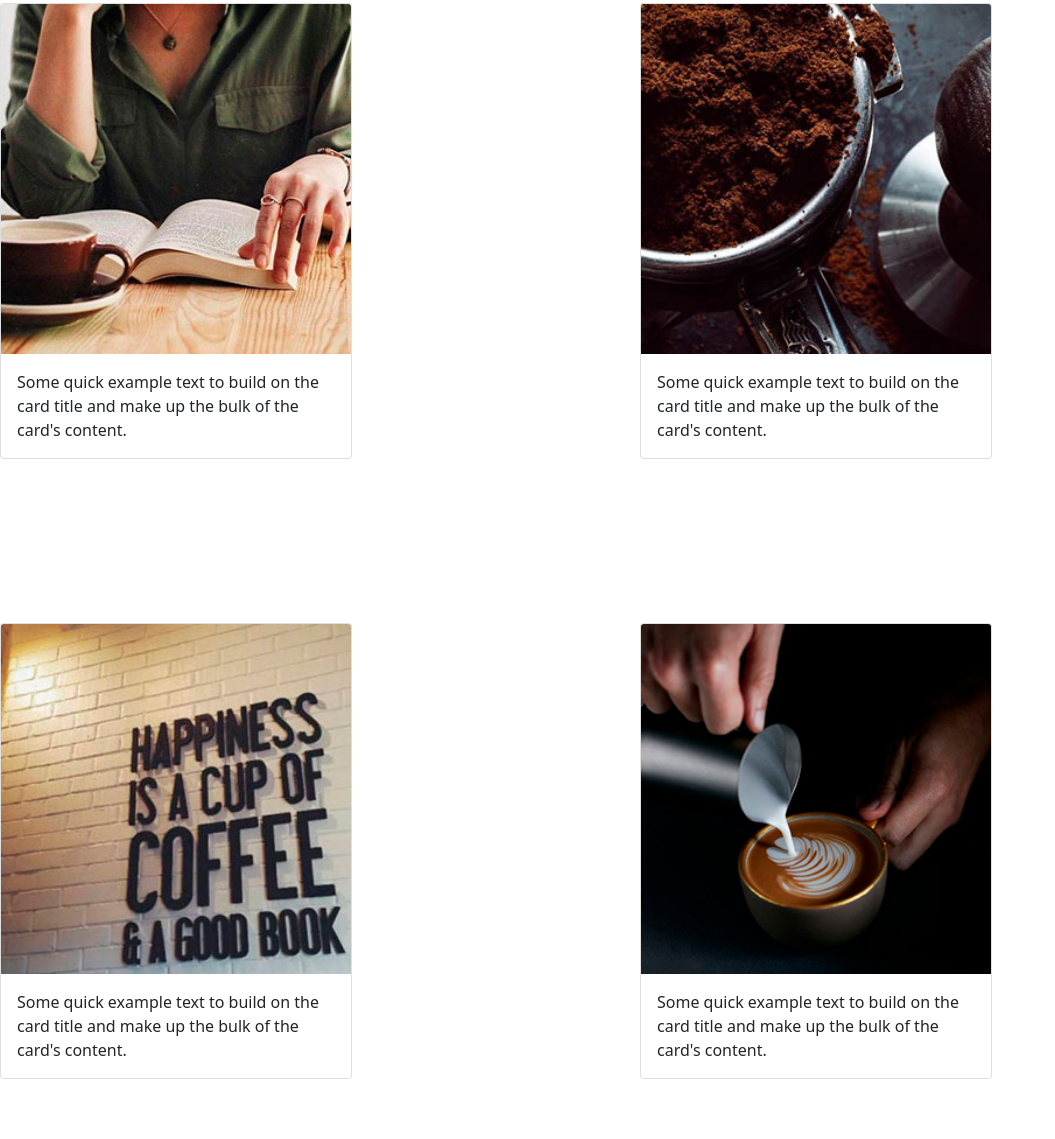
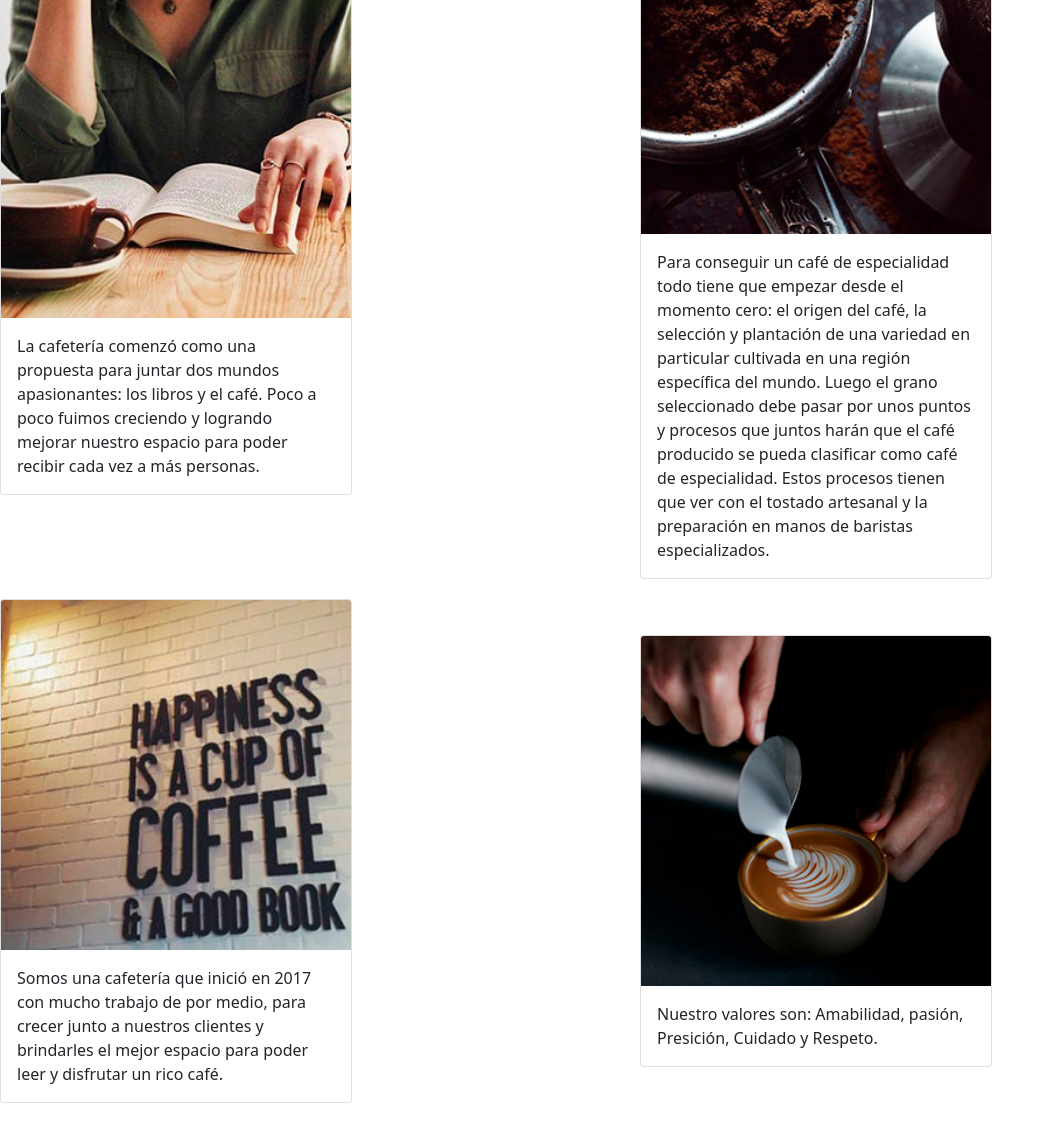
Before and after one commit to francovarela98/Metamofosis, a website: page pages/nosotros.html in a window 1280 px wide. Shown: the part 229-1368 px from the top of the page, without its empty margins (0-1055 px from the left). Drawn offline with nearby package versions, Linux system fonts and the light colour scheme.

Commit message:
nuevaRama

```diff
--- a/SCSS/_nosotros.scss
+++ b/SCSS/_nosotros.scss
@@ -2,10 +2,11 @@
 .grillaNos{
     display:grid;
     grid-template-columns: 50% 50%;
-    grid-template-rows: 600px 600px;
+    grid-template-rows: 700px 600px;
     row-gap: 20px;
     justify-content: center;
     align-items: center;
+    justify-items: center;
 
 
     h1{
--- a/pages/nosotros.html
+++ b/pages/nosotros.html
@@ -6,7 +6,7 @@
     <meta name="viewport" content="width=device-width, initial-scale=1.0">
     <title>Cafetería La metamorfosis</title>
     <meta name="description" content="cafetería de especialidad, librería y pastelería. Un espacio para compartir dos grandes pasiones.">
-    <meta name="keyboard" content="cafeteria, libreria, pasteleria">
+    <meta name="keyboard" content="cafeteria libreria pasteleria">
     <link href="https://cdn.jsdelivr.net/npm/bootstrap@5.1.1/dist/css/bootstrap.min.css" rel="stylesheet" integrity="sha384-F3w7mX95PdgyTmZZMECAngseQB83DfGTowi0iMjiWaeVhAn4FJkqJByhZMI3AhiU" crossorigin="anonymous">
 
     <link rel="stylesheet" href="../CSS/pruebacss.css">
@@ -56,22 +56,22 @@
           <div class="card" style="width: 22rem;">
             <img src="galeria/libro5.jpg" class="card-img-top" alt="...">
             <div class="card-body">
-              <p class="card-text">Some quick example text to build on the card title and make up the bulk of the card's content.</p>
+              <p class="card-text">La cafetería comenzó como una propuesta para juntar dos mundos apasionantes: los libros y el café. Poco a poco fuimos creciendo y logrando mejorar nuestro espacio para poder recibir cada vez a más personas.</p>
             </div>
           </div><div class="card" style="width: 22rem;">
             <img src="galeria/porta.jpg" class="card-img-top" alt="...">
             <div class="card-body">
-              <p class="card-text">Some quick example text to build on the card title and make up the bulk of the card's content.</p>
+              <p class="card-text"> Para conseguir un café de especialidad todo tiene que empezar desde el momento cero: el origen del café, la selección y plantación de una variedad en particular cultivada en una región específica del mundo. Luego el grano seleccionado debe pasar por unos puntos y procesos que juntos harán que el café producido se pueda clasificar como café de especialidad. Estos procesos tienen que ver con el tostado artesanal y la preparación en manos de baristas especializados.</p>
             </div>
           </div><div class="card" style="width: 22rem;">
             <img src="galeria/empresa.jpg" class="card-img-top" alt="...">
             <div class="card-body">
-              <p class="card-text">Some quick example text to build on the card title and make up the bulk of the card's content.</p>
+              <p class="card-text">Somos una cafetería que inició en 2017 con mucho trabajo de por medio, para crecer junto a nuestros clientes y brindarles el mejor espacio para poder leer y disfrutar un rico café.</p>
             </div>
           </div><div class="card" style="width: 22rem;">
             <img src="galeria/valores.jpg" class="card-img-top" alt="...">
             <div class="card-body">
-              <p class="card-text">Some quick example text to build on the card title and make up the bulk of the card's content.</p>
+              <p class="card-text">Nuestro valores son: Amabilidad, pasión, Presición, Cuidado y Respeto.</p>
             </div>
           </div>
 
```
Also changed, not shown: pages/galeria/Meta-03.jpg (deleted), pages/galeria/Meta-04.jpg (deleted).
